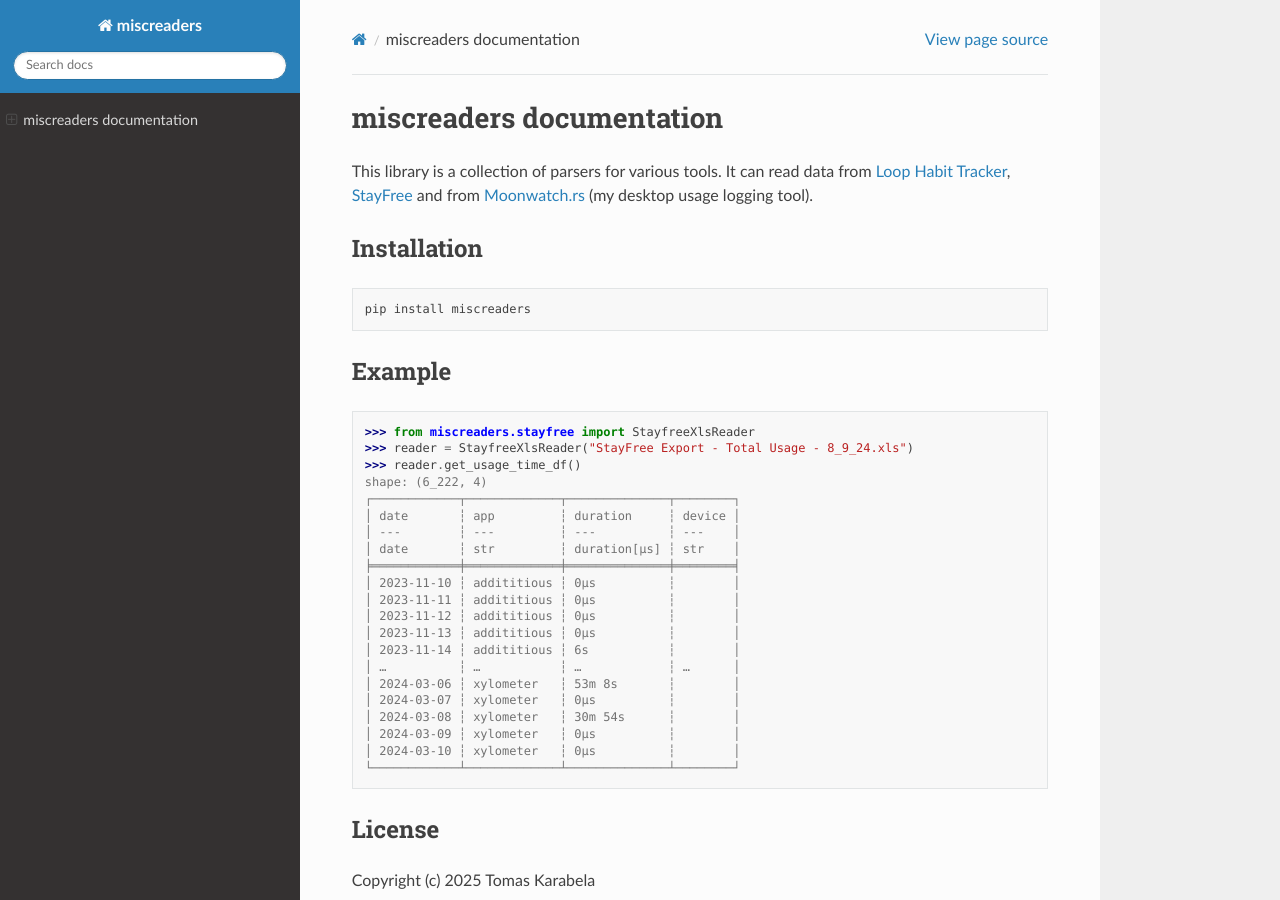
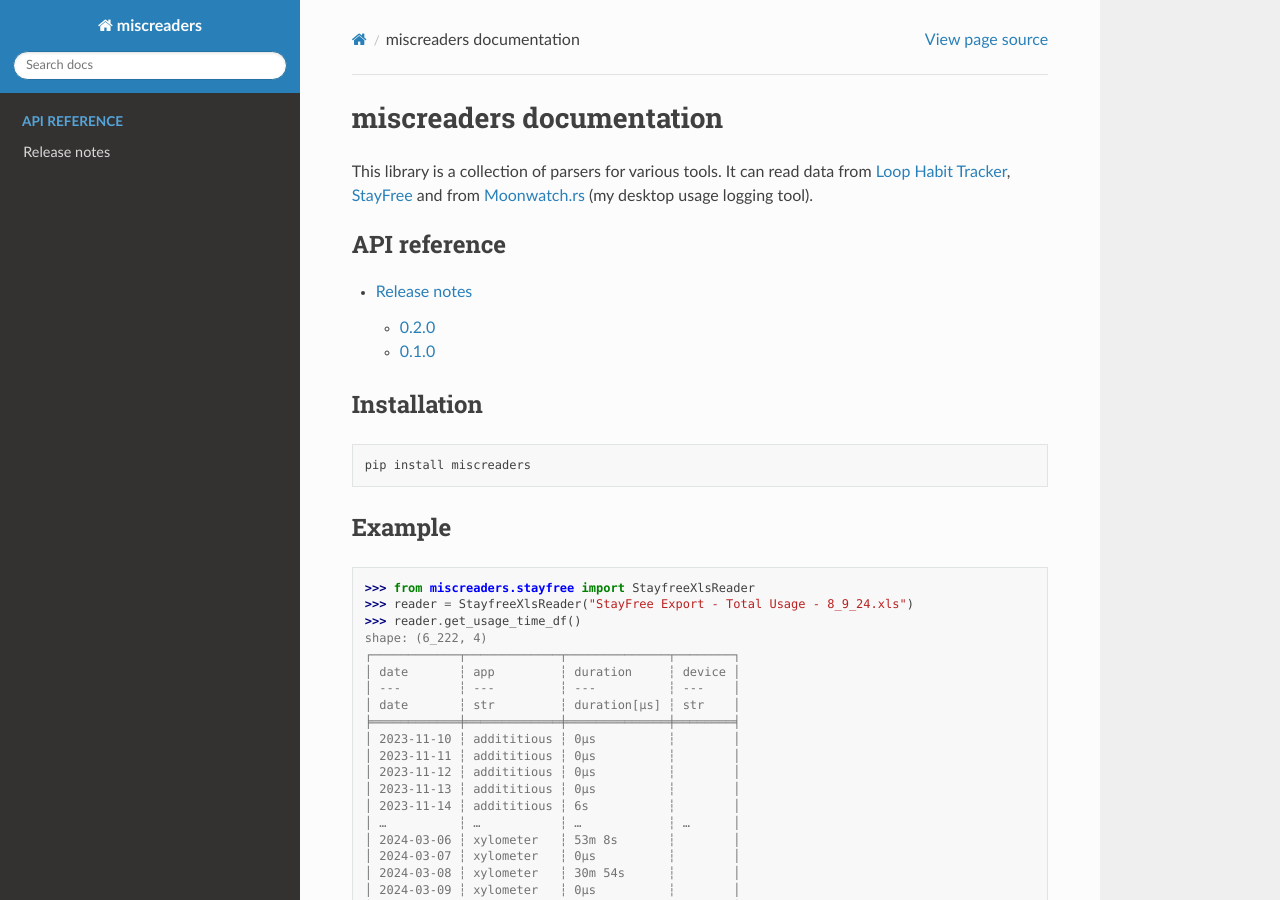
Before and after one commit to tkarabela/miscreaders, a Sphinx documentation site: the page built from docs/source/index.rst, in a window 1280 px wide and 900 px high. Built offline with Sphinx 7.4.7 and the Read the Docs theme 3.1.0, drawn with Linux system fonts in a browser that asks for light colours.

Commit message:
chore: Update docs

```diff
--- a/docs/source/index.rst
+++ b/docs/source/index.rst
@@ -16,6 +16,7 @@
    :caption: API reference
 
    api-reference
+   release-notes
 
 Installation
 ------------
--- /dev/null
+++ b/docs/source/release-notes.rst
@@ -0,0 +1,13 @@
+Release notes
+=============
+
+0.2.0
+-----
+
+- Added :py:class:`miscreaders.stayfree.StayfreeBackupReader`.
+
+
+0.1.0
+-----
+
+- Initial release.
```
Also changed, not shown: 2 other files.
